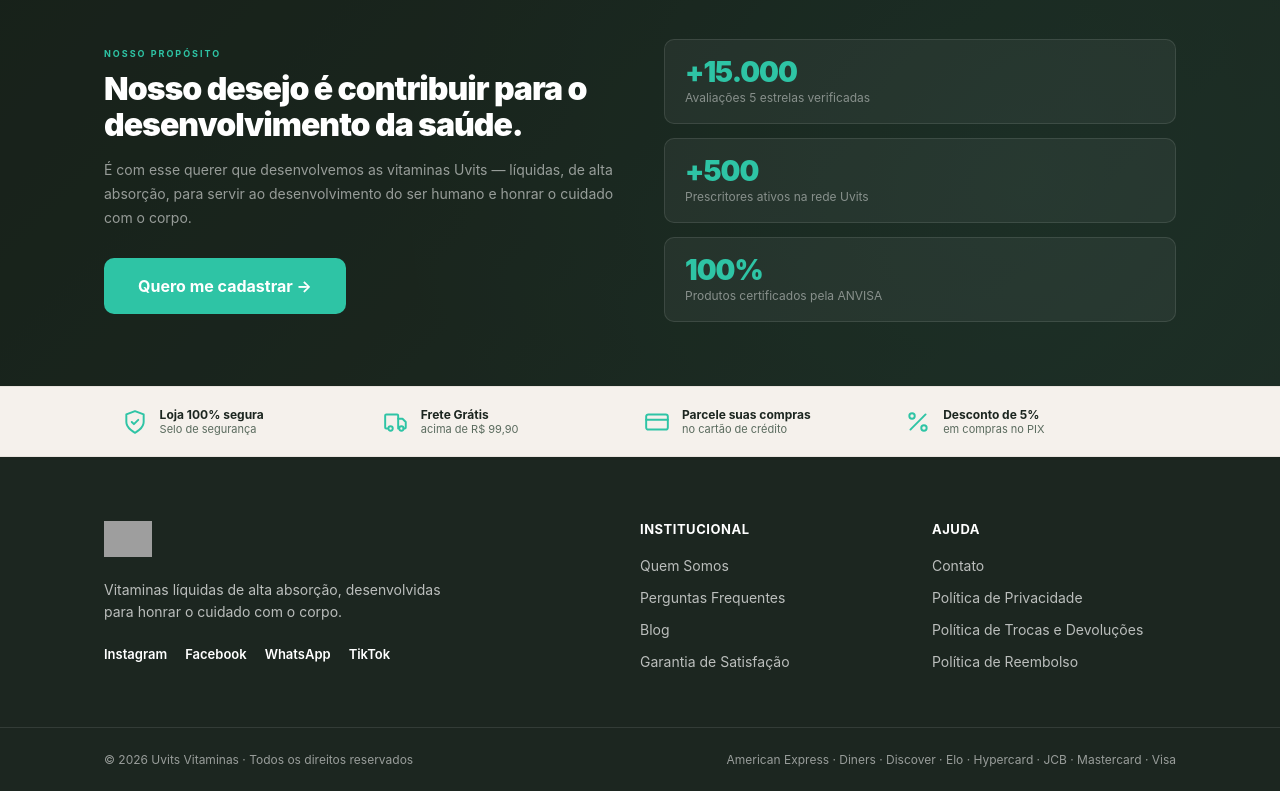
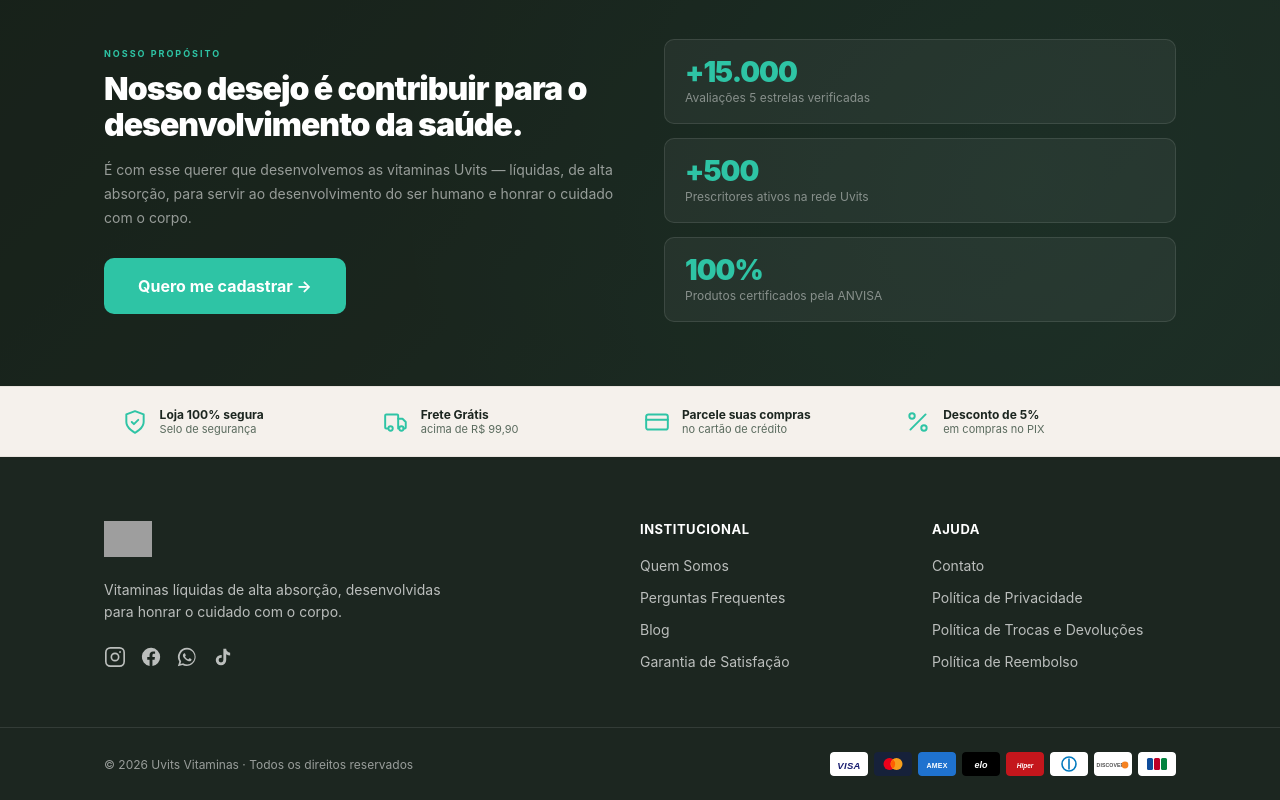
Before and after one commit to UvitsDeveloper/uvits-prescritores, a website: page public/index.html in a window 1280 px wide. Shown: the part 2592-3392 px from the top of the page. Drawn offline with Linux system fonts and the light colour scheme; grey boxes are pictures that could not be loaded.

Commit message:
fix: Correção de Icons - Redes sociais e Cartões

```diff
--- a/public/index.html
+++ b/public/index.html
@@ -326,16 +326,19 @@
     }
     .footer__logo { height: 36px; margin-bottom: 18px; }
     .footer__tagline { font-size: 14px; line-height: 1.6; max-width: 360px; margin-bottom: 22px; }
-    .footer__social { display: flex; flex-wrap: wrap; gap: 18px; }
-    .footer__social a { color: #fff; font-size: 13px; font-weight: 600; text-decoration: none; transition: color .2s; }
-    .footer__social a:hover { color: var(--primary); }
+    .footer__social { display: flex; flex-wrap: wrap; gap: 14px; }
+    .footer__social a { display: inline-flex; color: rgba(255,255,255,.7); text-decoration: none; transition: color .2s, transform .2s; }
+    .footer__social a:hover { color: var(--primary); transform: translateY(-2px); }
+    .footer__social svg { width: 22px; height: 22px; }
     .footer__heading { color: #fff; font-size: 13px; font-weight: 700; text-transform: uppercase; letter-spacing: .04em; margin-bottom: 18px; }
     .footer__links { list-style: none; display: flex; flex-direction: column; gap: 12px; }
     .footer__links a { color: rgba(255,255,255,.7); font-size: 14px; text-decoration: none; transition: color .2s; }
     .footer__links a:hover { color: var(--primary); }
     .footer__bottom { border-top: 1px solid rgba(255,255,255,.1); padding: 24px 0; }
     .footer__bottom-inner { display: flex; justify-content: space-between; align-items: center; gap: 16px; flex-wrap: wrap; }
-    .footer__copy, .footer__pay { font-size: 12px; color: rgba(255,255,255,.55); }
+    .footer__copy { font-size: 12px; color: rgba(255,255,255,.55); }
+    .footer__pay { display: flex; flex-wrap: wrap; gap: 6px; align-items: center; }
+    .footer__pay svg { width: 38px; height: 24px; display: block; border-radius: 4px; }
 
     /* ── RESPONSIVE ── */
     @media (max-width: 860px) {
@@ -551,10 +554,10 @@
         <img class="footer__logo" src="https://www.uvits.com.br/cdn/shop/files/logobrancouvits_21c7b47f-256a-451f-93c6-8e9c03d35028.svg?width=300" alt="Uvits Vitaminas" onerror="this.style.display='none'">
         <p class="footer__tagline">Vitaminas líquidas de alta absorção, desenvolvidas para honrar o cuidado com o corpo.</p>
         <div class="footer__social">
-          <a href="https://www.instagram.com/uvitsvitaminas" target="_blank" rel="noopener" aria-label="Instagram">Instagram</a>
-          <a href="https://www.facebook.com/uvitsvitaminas" target="_blank" rel="noopener" aria-label="Facebook">Facebook</a>
-          <a href="https://wa.me/5519981336403" target="_blank" rel="noopener" aria-label="WhatsApp">WhatsApp</a>
-          <a href="https://www.tiktok.com/@uvitsvitaminas" target="_blank" rel="noopener" aria-label="TikTok">TikTok</a>
+          <a href="https://www.instagram.com/uvitsvitaminas" target="_blank" rel="noopener" aria-label="Instagram"><svg viewBox="0 0 24 24" fill="none" stroke="currentColor" stroke-width="1.8" stroke-linecap="round" stroke-linejoin="round"><rect x="2" y="2" width="20" height="20" rx="5"/><circle cx="12" cy="12" r="4"/><circle cx="17.5" cy="6.5" r="1" fill="currentColor" stroke="none"/></svg></a>
+          <a href="https://www.facebook.com/uvitsvitaminas" target="_blank" rel="noopener" aria-label="Facebook"><svg viewBox="0 0 24 24" fill="currentColor"><path d="M22 12a10 10 0 1 0-11.56 9.88v-6.99H7.9V12h2.54V9.8c0-2.5 1.49-3.89 3.77-3.89 1.09 0 2.24.2 2.24.2v2.46h-1.26c-1.24 0-1.63.77-1.63 1.56V12h2.78l-.44 2.89h-2.34v6.99A10 10 0 0 0 22 12Z"/></svg></a>
+          <a href="https://wa.me/5519981336403" target="_blank" rel="noopener" aria-label="WhatsApp"><svg viewBox="0 0 24 24" fill="currentColor"><path d="M12.04 2a9.9 9.9 0 0 0-8.42 15.13L2 22l4.97-1.3A9.9 9.9 0 1 0 12.04 2Zm0 1.8a8.1 8.1 0 0 1 5.74 13.83 8.1 8.1 0 0 1-9.6 1.38l-.35-.2-2.95.77.79-2.87-.23-.37A8.1 8.1 0 0 1 12.04 3.8Zm-3.1 4.3c-.15 0-.4.06-.6.3-.21.23-.8.78-.8 1.9 0 1.12.82 2.2.93 2.36.12.15 1.6 2.55 3.95 3.47 1.96.77 2.36.62 2.78.58.43-.04 1.38-.56 1.58-1.11.2-.55.2-1.02.14-1.12-.06-.1-.21-.15-.45-.27-.23-.12-1.38-.68-1.6-.76-.21-.08-.37-.12-.52.12-.15.23-.59.75-.72.9-.13.16-.27.18-.5.06-.24-.12-1-.37-1.9-1.18-.7-.62-1.18-1.4-1.31-1.63-.14-.23-.01-.36.1-.48.11-.1.24-.27.36-.4.12-.14.16-.24.24-.4.08-.15.04-.29-.02-.4-.06-.12-.52-1.28-.72-1.74-.18-.43-.37-.37-.51-.38h-.45Z"/></svg></a>
+          <a href="https://www.tiktok.com/@uvitsvitaminas" target="_blank" rel="noopener" aria-label="TikTok"><svg viewBox="0 0 24 24" fill="currentColor"><path d="M16.6 5.82a4.28 4.28 0 0 1-1.1-2.82h-3.1v12.4a2.6 2.6 0 1 1-2.6-2.6c.27 0 .53.04.78.12V9.74a5.7 5.7 0 0 0-.78-.05 5.7 5.7 0 1 0 5.7 5.7V9.01a7.34 7.34 0 0 0 4.3 1.38V7.3a4.28 4.28 0 0 1-3.2-1.48Z"/></svg></a>
         </div>
       </div>
 
@@ -582,7 +585,16 @@
     <div class="footer__bottom">
       <div class="container footer__bottom-inner">
         <p class="footer__copy">© 2026 Uvits Vitaminas · Todos os direitos reservados</p>
-        <p class="footer__pay">American Express · Diners · Discover · Elo · Hypercard · JCB · Mastercard · Visa</p>
+        <div class="footer__pay" aria-label="Formas de pagamento">
+          <svg viewBox="0 0 38 24" role="img" aria-label="Visa"><rect width="38" height="24" rx="3" fill="#fff"/><text x="19" y="16.5" font-family="Arial,Helvetica,sans-serif" font-size="9.5" font-weight="700" font-style="italic" fill="#1A1F71" text-anchor="middle" letter-spacing=".3">VISA</text></svg>
+          <svg viewBox="0 0 38 24" role="img" aria-label="Mastercard"><rect width="38" height="24" rx="3" fill="#16213a"/><circle cx="15.5" cy="12" r="6" fill="#EB001B"/><circle cx="22.5" cy="12" r="6" fill="#F79E1B"/><path d="M19 7.4a6 6 0 0 0 0 9.2 6 6 0 0 0 0-9.2Z" fill="#FF5F00"/></svg>
+          <svg viewBox="0 0 38 24" role="img" aria-label="American Express"><rect width="38" height="24" rx="3" fill="#1F72CF"/><text x="19" y="15.5" font-family="Arial,Helvetica,sans-serif" font-size="7" font-weight="700" fill="#fff" text-anchor="middle" letter-spacing=".2">AMEX</text></svg>
+          <svg viewBox="0 0 38 24" role="img" aria-label="Elo"><rect width="38" height="24" rx="3" fill="#000"/><text x="19" y="16" font-family="Arial,Helvetica,sans-serif" font-size="9" font-weight="700" font-style="italic" fill="#fff" text-anchor="middle">elo</text></svg>
+          <svg viewBox="0 0 38 24" role="img" aria-label="Hipercard"><rect width="38" height="24" rx="3" fill="#C4161C"/><text x="19" y="15.5" font-family="Arial,Helvetica,sans-serif" font-size="6.5" font-weight="700" font-style="italic" fill="#fff" text-anchor="middle">Hiper</text></svg>
+          <svg viewBox="0 0 38 24" role="img" aria-label="Diners Club"><rect width="38" height="24" rx="3" fill="#fff"/><circle cx="19" cy="12" r="7" fill="none" stroke="#0079BE" stroke-width="1.6"/><path d="M19 6.5v11" stroke="#0079BE" stroke-width="1.6"/></svg>
+          <svg viewBox="0 0 38 24" role="img" aria-label="Discover"><rect width="38" height="24" rx="3" fill="#fff"/><text x="16.5" y="15" font-family="Arial,Helvetica,sans-serif" font-size="5.2" font-weight="700" fill="#4D4D4D" text-anchor="middle" letter-spacing=".1">DISCOVER</text><circle cx="31" cy="13" r="3.4" fill="#F58220"/></svg>
+          <svg viewBox="0 0 38 24" role="img" aria-label="JCB"><rect width="38" height="24" rx="3" fill="#fff"/><rect x="9" y="6" width="6" height="12" rx="1.5" fill="#0F4C9B"/><rect x="16" y="6" width="6" height="12" rx="1.5" fill="#BE0028"/><rect x="23" y="6" width="6" height="12" rx="1.5" fill="#00833E"/></svg>
+        </div>
       </div>
     </div>
   </footer>
```
